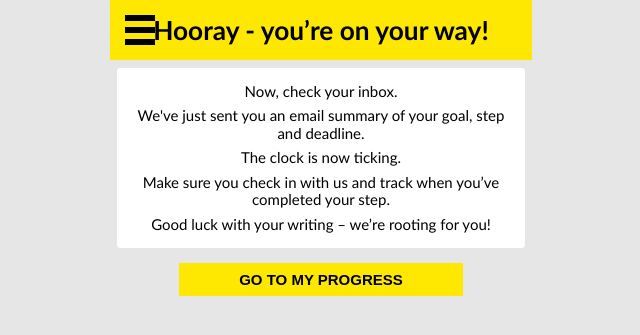
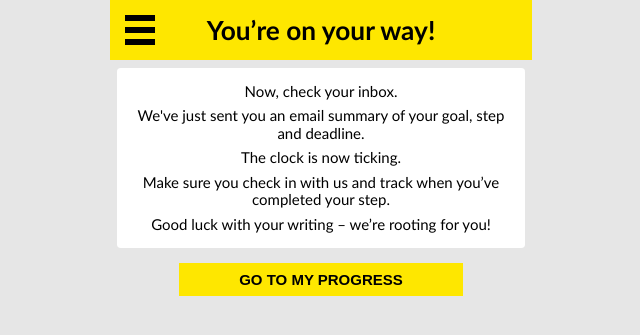
Before and after one commit to jtraub/prolifiko.com, a Django app: page /goals/5dc0bcf9-58e3-4f27-85e9-80c7dcf74ea9/start/ in a window 1280 px wide. Shown: the top 335 px of the page, without its empty margins (319-959 px from the left). Run offline with Django 3.2, Linux system fonts and the light colour scheme; a user stored in the database is signed in; data comes from the database, SQL or seed files in the repository; style sheets or scripts are compiled from the project's sources; parts of the project's set-up code (start-up, migrations or seed data) failed here and were passed over; some libraries are stand-ins or nearby versions.

Commit message:
Fix goal start heading

```diff
--- a/app/templates/goals/start.html
+++ b/app/templates/goals/start.html
@@ -1,6 +1,6 @@
 {% extends "base.html" %}
 
-{% block heading %}Hooray - you’re on your way!{% endblock %}
+{% block heading %}You’re on your way!{% endblock %}
 
 {% block content %}
 <section>
```
